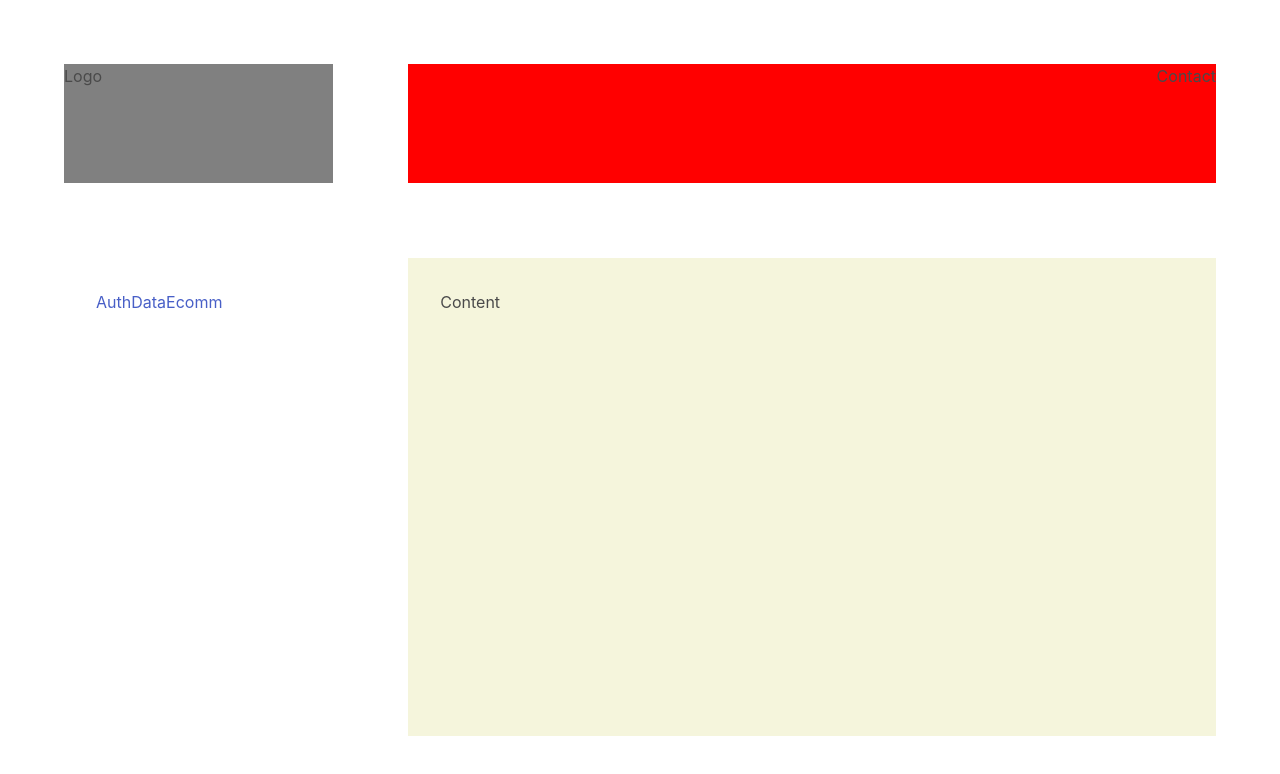
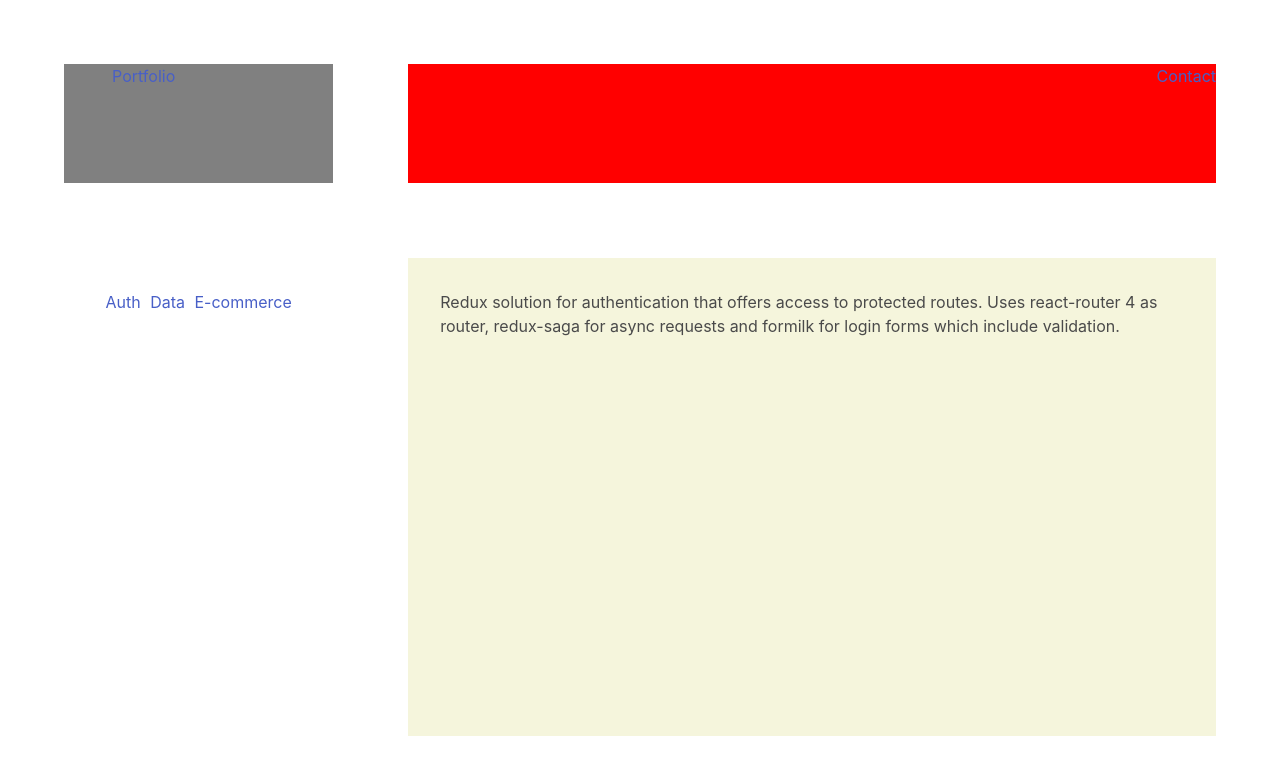
Before and after one commit to emilMircea/portfolio, a React (Create React App) app: page / in a window 1280 px wide. Shown: the top 774 px of the page. Built offline with nearby package versions, Linux system fonts and the light colour scheme.

Commit message:
move code from app into components

```diff
--- a/src/App.js
+++ b/src/App.js
@@ -1,26 +1,42 @@
 import React, { Component } from "react";
+import { Switch, Route, Redirect, NavLink } from "react-router-dom";
+import "animate.css";
 import "./App.css";
-import 'bulma'
+import Nav from './components/Nav'
+import Content from './components/Content'
 
-const Links = () => (
-  <div className='Links'>
-    <a className='is-text'>Auth</a>
-    <a className='is-text'>Data</a>
-    <a className='is-text'>Ecomm</a>
-  </div>
+
+
+const ANavLink = ({ children, ...props }) => (
+  <NavLink activeClassName='selected' {...props}>
+    {children}
+  </NavLink>
 )
 
-
+const Links = (props) => (
+  <div className="Links animated bounce">
+    <ul className="is-flex" style={{ justifyContent: "space-evenly" }}>
+      <li>
+        <ANavLink to='/auth/'>Auth</ANavLink>
+      </li>
+      <li>
+        <ANavLink to="/data">Data</ANavLink>
+      </li>
+      <li>
+        <ANavLink to="/ecomm">E-commerce</ANavLink>
+      </li>
+    </ul>
+  </div>
+);
 
 class App extends Component {
   render() {
     return (
       <div className="wrapper">
         <div className="grid-container">
-          <div className="Logo">Logo</div>
+          <Nav />
           <Links />
-          <div className="Contact">Contact</div>
-          <div className="Content">Content</div>
+          <Content />
         </div>
       </div>
     );
```
